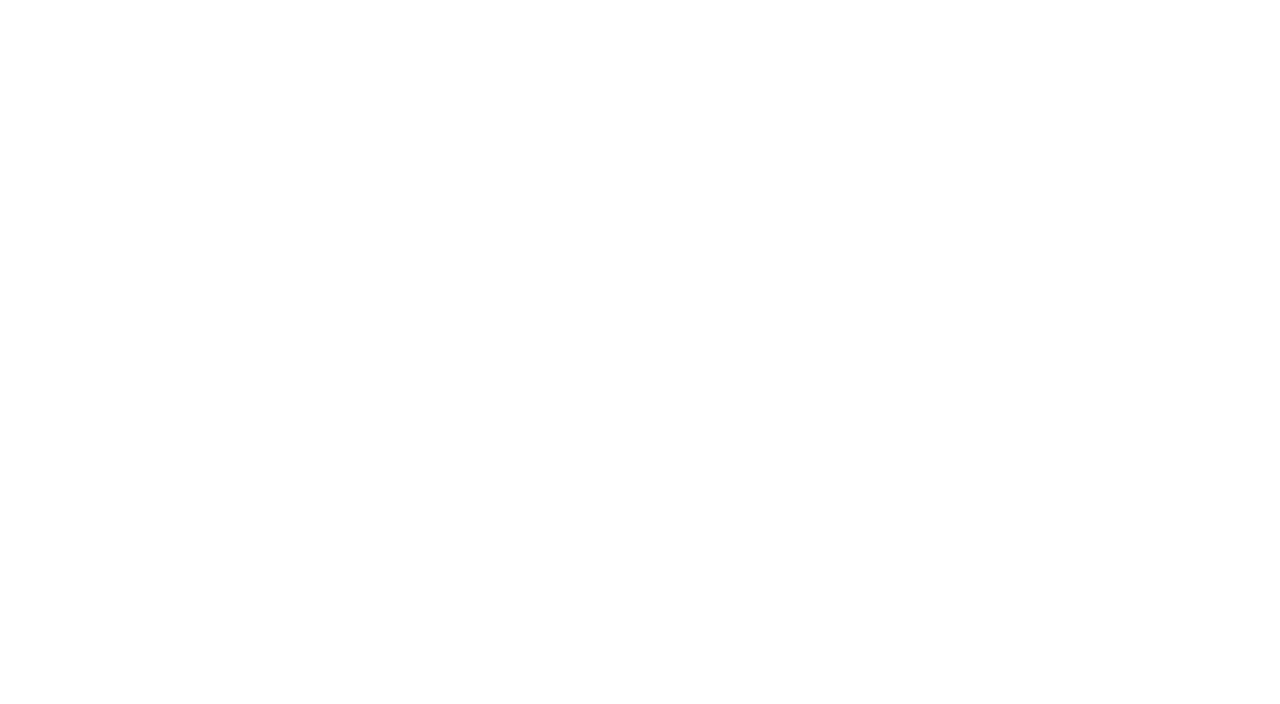
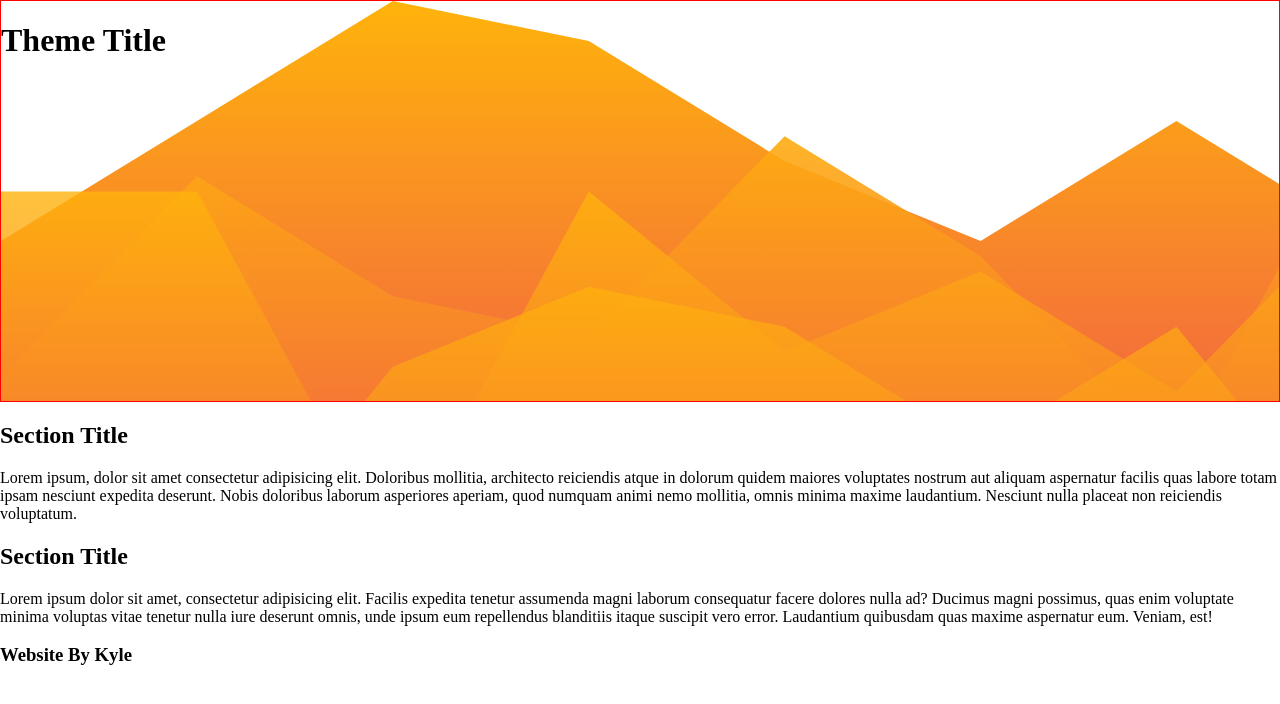
Before and after one commit to KyleSchmenk/mobile-friendly-practice, a plain HTML site: page index.html in a window 1280 px wide. Drawn offline with Linux system fonts and the light colour scheme.

Commit message:
take home branch

```diff
--- a/css/style.css
+++ b/css/style.css
@@ -0,0 +1,14 @@
+body {
+    height: 100%;
+    margin: 0px;
+
+}
+
+header {
+    background-image: url("/img/wave.svg");
+    background-repeat: no-repeat;
+    background-size: cover;
+    height: 400px;
+    border: 1px solid red;
+
+}
--- a/index.html
+++ b/index.html
@@ -5,8 +5,42 @@
     <meta http-equiv="X-UA-Compatible" content="IE=edge">
     <meta name="viewport" content="width=device-width, initial-scale=1.0">
     <title>Document</title>
+
+    <link rel="stylesheet" href="css/style.css">
 </head>
 <body>
 
+    <header>
+
+        <h1>Theme Title</h1>
+
+    </header>
+
+    <!-- Start of my wave SVG -->
+
+
+
+    <!-- End of my wave SVG -->
+
+    <section>
+
+        <h2>Section Title</h2>
+
+        <p>Lorem ipsum, dolor sit amet consectetur adipisicing elit. Doloribus mollitia, architecto reiciendis atque in dolorum quidem maiores voluptates nostrum aut aliquam aspernatur facilis quas labore totam ipsam nesciunt expedita deserunt. Nobis doloribus laborum asperiores aperiam, quod numquam animi nemo mollitia, omnis minima maxime laudantium. Nesciunt nulla placeat non reiciendis voluptatum.</p>
+
+        <h2>Section Title</h2>
+
+        <p>Lorem ipsum dolor sit amet, consectetur adipisicing elit. Facilis expedita tenetur assumenda magni laborum consequatur facere dolores nulla ad? Ducimus magni possimus, quas enim voluptate minima voluptas vitae tenetur nulla iure deserunt omnis, unde ipsum eum repellendus blanditiis itaque suscipit vero error. Laudantium quibusdam quas maxime aspernatur eum. Veniam, est!</p>
+
+
+    </section>
+
+    <footer>
+
+        <h3>Website By Kyle</h3>
+
+    </footer>
+
+
 </body>
 </html>
```
Also changed, not shown: img/wave.svg (added).
